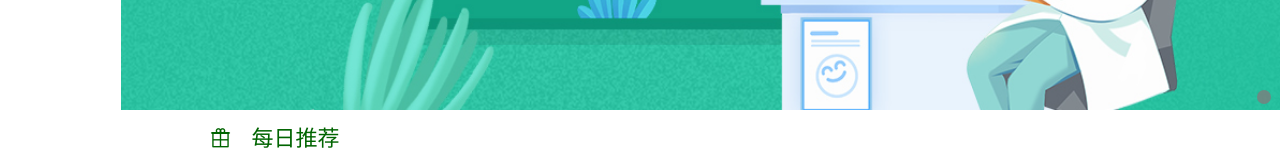
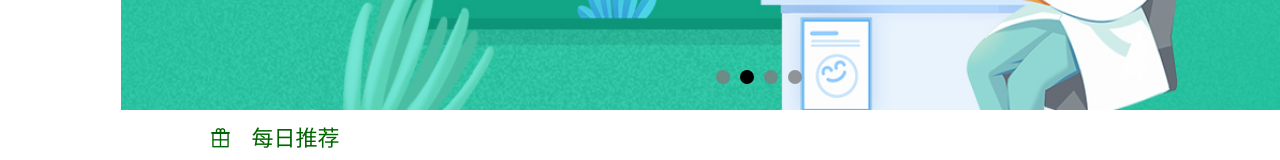
Before and after one commit to TsaiDuck/WanYueTang_Vue, a Vue app: page /#/home in a window 1280 px wide. Shown: the part 528-688 px from the top of the page. Built offline with nearby package versions, Linux system fonts and the light colour scheme.

Commit message:
修改了轮播图样式

```diff
--- a/src/components/body/home/Slideshow/Slideshow.vue
+++ b/src/components/body/home/Slideshow/Slideshow.vue
@@ -34,6 +34,8 @@
     <div class="banner-circle">
       <ul>
         <li
+          @mouseover="changeInterval(true)"
+          @mouseleave="changeInterval(false)"
           @click="changeImg(item.id)"
           v-for="item in imgArr"
           :key="item.id"
@@ -176,14 +178,14 @@ li {
 /* 控制圆点 */
 .banner-circle {
   position: absolute;
+  padding-bottom: 20px;
   bottom: 0;
   width: 100%;
   height: 20px;
 
   ul {
-    margin: 0 50px;
     height: 100%;
-    text-align: right;
+    text-align: center;
   }
 
   li {
--- a/src/components/footer/Footer.vue
+++ b/src/components/footer/Footer.vue
@@ -2,7 +2,8 @@
   <div class="footer">
     <hr />
     <div class="footer-top">
-      <a href="#/home">首页</a><span class="span">|</span> <a href="#">关于我们</a><span class="span">|</span>
+      <a href="#/home">首页</a><span class="span">|</span>
+      <a href="#">关于我们</a><span class="span">|</span>
       <a href="#">法律声明</a><span class="span">|</span>
       <a href="#">隐私政策</a>
     </div>
```
